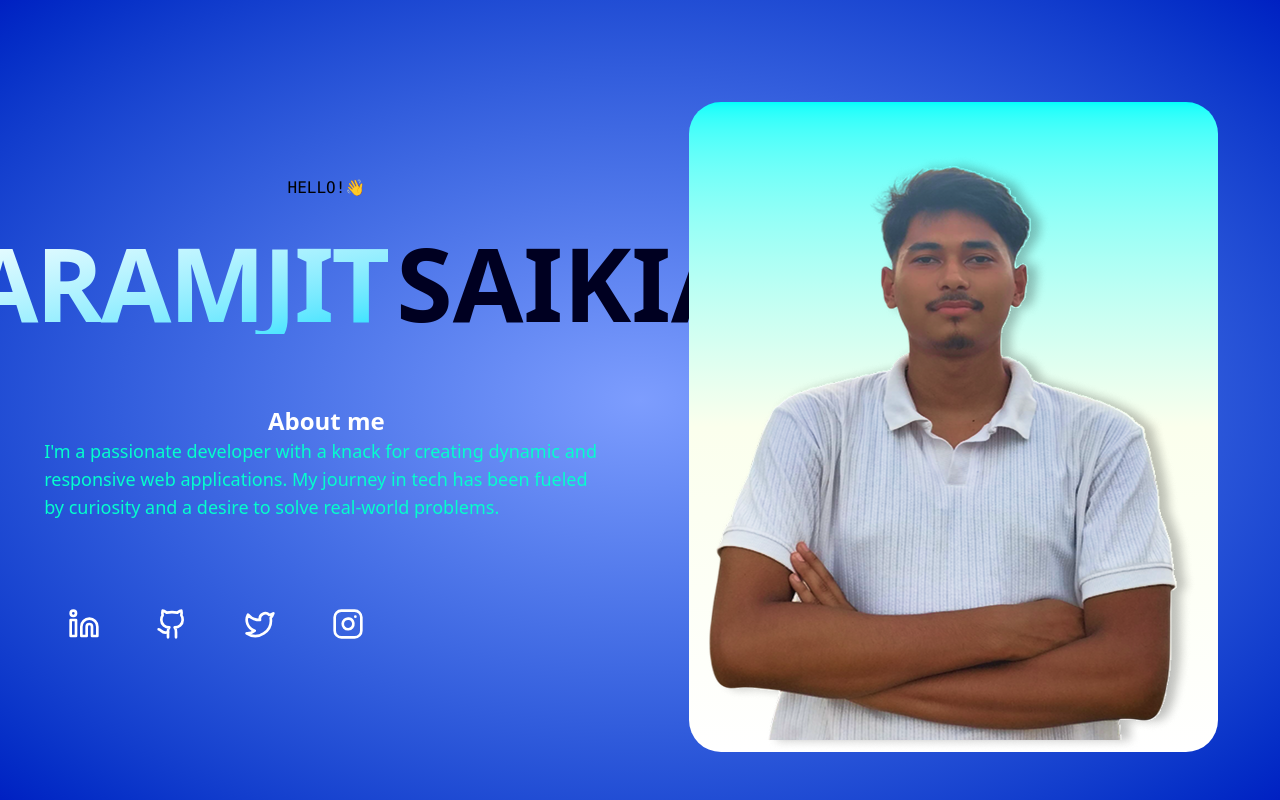
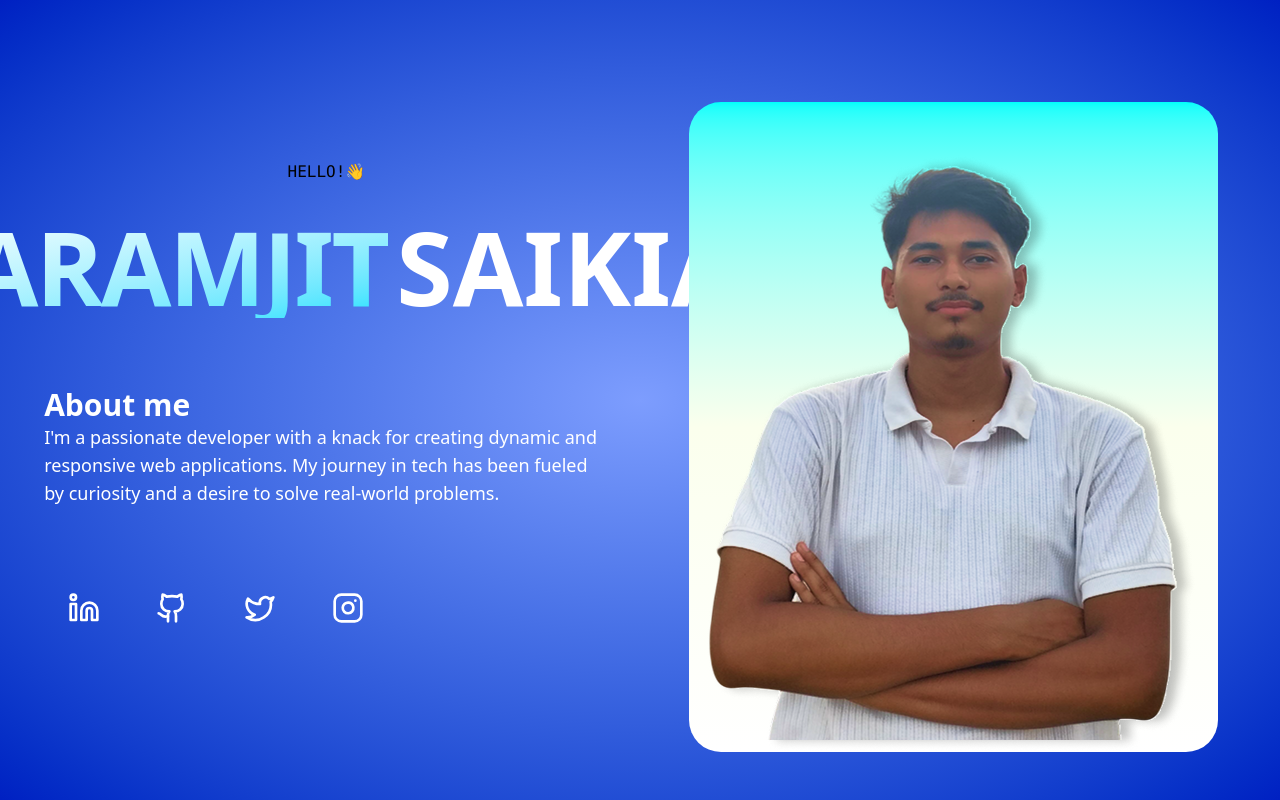
Before and after one commit to Paramjitsaikia001/PRMJTS, a React (Vite) app: page / in a window 1280 px wide. Shown: the top 800 px of the page. Built offline with nearby package versions, Linux system fonts and the light colour scheme.

Commit message:
final touch

```diff
--- a/src/App.tsx
+++ b/src/App.tsx
@@ -42,7 +42,7 @@ function App() {
 
 
 
-          <div className="flex  justify-center items-center h-1/2 mt-8 md:h-full w-full md:w-1/2">
+          <div className="flex  justify-center items-center h-1/2  md:h-full w-full md:w-1/2">
             <div className="flex flex-col gap-4 lg:gap-0 justify-center items-center w-full lg:w-[90%] h-[60%]">
               <div className="intro flex flex-col w-full md:w-full  items-center  h-auto justify-start">
                 <h2 className="font-mono  ">
@@ -59,14 +59,14 @@ function App() {
                         PARAMJIT
                       </span>
                     </h1>
-                    <h1 className="text-[#000021]">SAIKIA</h1>
+                    <h1 className="text-[#ffffff]">SAIKIA</h1>
                   </div>
                 </div>
               </div>
 
               <div className=" font-extralight h-full text-center items-center flex flex-col justify-center lg:text-start">
-                <h2 className="font-semibold text-[6vw] md:text-2xl text-[#fff]">About me</h2>
-                <p className=" text-[3vw] md:text-lg font-light text-[#04ffcd] w-[90%] md:w-full">
+                <h2 className="font-semibold text-[6vw] md:text-3xl text-[#fff] w-full">About me</h2>
+                <p className=" text-[3vw] md:text-lg font-light text-[#ffffff] w-[90%] md:w-full">
                   I'm a passionate developer with a knack for creating dynamic
                   and responsive web applications. My journey in tech has been
                   fueled by curiosity and a desire to solve real-world problems.
```
